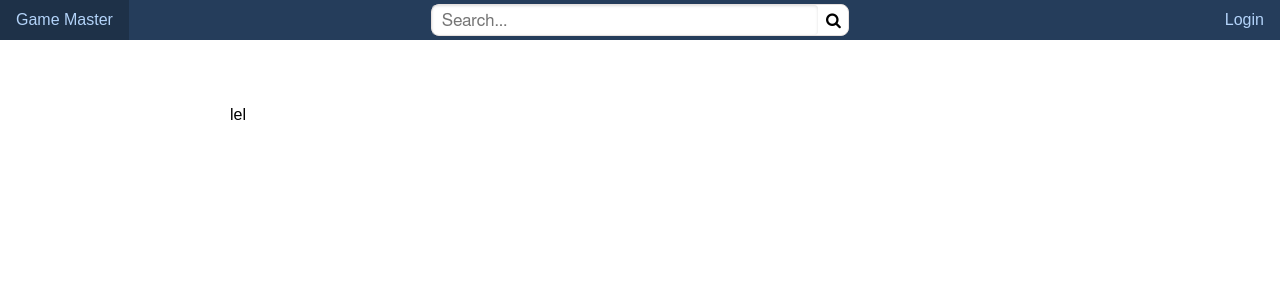
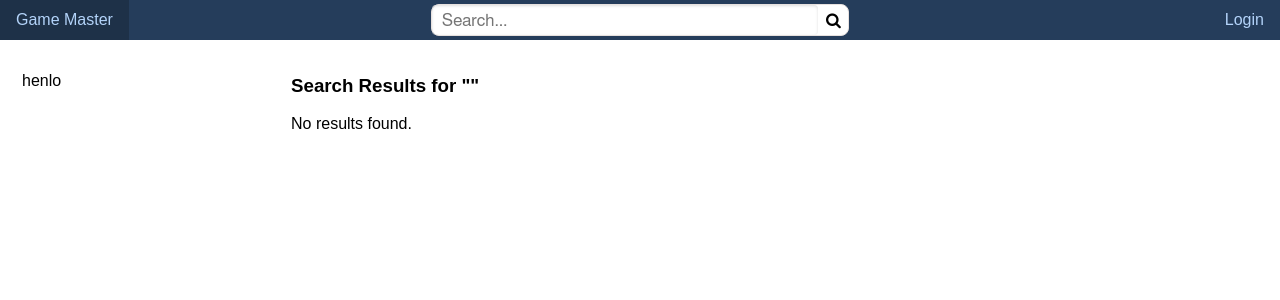
Before and after one commit to CSCI-5117-F26/developing-the-interactive-web-project-1-group-8, a Flask app: page /search in a window 1280 px wide. Shown: the top 300 px of the page. Run offline with Flask 3, Linux system fonts and the light colour scheme; some libraries are stand-ins or nearby versions.

Commit message:
basic search page

```diff
--- a/src/developing_the_interactive_web_project_1_group_8/server.py
+++ b/src/developing_the_interactive_web_project_1_group_8/server.py
@@ -8,13 +8,13 @@ from flask import (
     flash,
     request,
 )
-import developing_the_interactive_web_project_1_group_8.database as database
 import os
 from urllib.parse import urlencode, urlsplit
 from dotenv import load_dotenv
 from flask_wtf.csrf import CSRFProtect
 from authlib.integrations.flask_client import OAuth
 
+from developing_the_interactive_web_project_1_group_8 import db
 from developing_the_interactive_web_project_1_group_8.api import api, is_safe_avatar_url, get_user_photo
 from developing_the_interactive_web_project_1_group_8.decorators import requires_auth
 from developing_the_interactive_web_project_1_group_8.db import (
@@ -56,7 +56,7 @@ app.register_blueprint(api)
 @app.route("/")
 def index():
     """Dashboard page, where users can explore for new events"""
-    events = database.get_all_events()
+    events = db.get_all_events()
     sections = [
         ("Events from Popular Games", events),
         ("Events from Games You've Played", events),
--- a/src/developing_the_interactive_web_project_1_group_8/static/styles.css
+++ b/src/developing_the_interactive_web_project_1_group_8/static/styles.css
@@ -53,7 +53,8 @@
 /* --- Topbar Styles --- */
 #topbar {
   line-height: 1.5;
-
+  position: sticky;
+  top: 0;
   background-color: var(--color-topbar-background);
   color: var(--color-topbar-text);
   margin-bottom: 1em;
@@ -142,35 +143,12 @@ body {
 }
 
 main {
+
   box-sizing: border-box;
   max-width: 1120px;
-  margin: 30px auto;
+  /* margin: 30px auto; */
   padding: 0 22px;
 }
-
-/* .topbar-content {
-  display: grid;
-  grid-template-columns: minmax(0, 1fr) 380px minmax(0, 1fr);
-  align-items: center;
-  gap: 18px;
-}
-
-.topbar-search {
-  width: 100%;
-  margin: 0;
-} */
-
-/*
-#topbar #search-container {
-  box-sizing: border-box;
-  width: 100%;
-  margin: 0;
-}
-
-#topbar .menu-3 {
-  width: auto;
-  white-space: nowrap;
-} */
 
 .page-panel {
   box-sizing: border-box;
--- a/src/developing_the_interactive_web_project_1_group_8/static/topbar.js
+++ b/src/developing_the_interactive_web_project_1_group_8/static/topbar.js
@@ -7,19 +7,20 @@ var delayTimer;
 // the timer is implemented to avoid making too many API calls while the user is typing
 searchInput.addEventListener( "input", function ( event ) {
   const query = event.target.value;
-  console.log( "Search query:", query );
 
   if ( delayTimer ) {
     clearTimeout( delayTimer );
   }
 
   delayTimer = setTimeout( function () {
+    if ( query.trim() === "" ) return; // Don't make an API call for empty queries
+
     // Make an API call to the search endpoint with the query
     fetch( `/api/search?q=${ encodeURIComponent( query ) }` )
       .then( response => response.json() )
       .then( data => {
         console.log( "Search results:", data );
-        // You can update the UI with the search results here
+        // Update the UI with the search results here
       } )
       .catch( error => {
         console.error( "Error fetching search results:", error );
--- a/src/developing_the_interactive_web_project_1_group_8/templates/components/topbar.html
+++ b/src/developing_the_interactive_web_project_1_group_8/templates/components/topbar.html
@@ -10,12 +10,13 @@
       <form role="search" action="{{ url_for('search')}}" method="GET" aria-label="Site search"
         class="pure-form pure-g">
         <div id="search-container" class="pure-g">
-          <input type="search" id="search" name="q" autocomplete="off" placeholder="Search..." aria-label="Search" />
+          <input type="search" id="search" name="q" value="{{request.args.get('q','')}}" autocomplete="off"
+            placeholder="Search..." aria-label="Search" />
           <button type="submit" class=" fa fa-search" aria-label="Submit search"></button>
         </div>
-        <div id="search-results-container">
+        <!-- <div id="search-results-container">
           <ul id="search-results"></ul>
-        </div>
+        </div> -->
       </form>
     </div>
   </div>
--- a/src/developing_the_interactive_web_project_1_group_8/templates/event.html
+++ b/src/developing_the_interactive_web_project_1_group_8/templates/event.html
@@ -1,6 +1,6 @@
 {% extends "base.html" %}
 
-{% block title %} {{ event.name }} {% endblock %}
+{% block title %} {{ event.name }} - GameMaster {% endblock %}
 
 {% block head %}
 <link rel="stylesheet" href="{{ url_for('static', filename='event_grid.css') }}">
--- a/src/developing_the_interactive_web_project_1_group_8/templates/index.html
+++ b/src/developing_the_interactive_web_project_1_group_8/templates/index.html
@@ -1,6 +1,6 @@
 {% extends "base.html" %}
 
-{% block title %} Dashboard {% endblock %}
+{% block title %} Dashboard - GameMaster {% endblock %}
 
 {% block head %}
 <link rel="stylesheet" href="{{ url_for('static', filename='event_tile.css') }}">
--- a/src/developing_the_interactive_web_project_1_group_8/templates/search.html
+++ b/src/developing_the_interactive_web_project_1_group_8/templates/search.html
@@ -1,5 +1,22 @@
-{% extends "base.html" %} {% block content %}
-<section class="page-panel">
-  <p>lel</p>
-</section>
+{% extends "base.html" %}
+{% block title %} {{request.args.get('q','')}} - GameMaster Search {% endblock %}
+
+{% block content %}
+<div class="pure-g">
+  <div class="pure-u-1-4 search-filter">
+    <p>henlo</p>
+  </div>
+  <div class="pure-u-3-4 search-results">
+    <h3>Search Results for "{{request.args.get('q','')}}"</h3>
+    {% if results %}
+    <div class="event-grid">
+      {% for event in results %}
+      {% include "components/event_tile.html"%}
+      {% endfor %}
+    </div>
+    {% else %}
+    <p>No results found.</p>
+    {% endif %}
+  </div>
+</div>
 {% endblock %}
--- a/src/developing_the_interactive_web_project_1_group_8/templates/user.html
+++ b/src/developing_the_interactive_web_project_1_group_8/templates/user.html
@@ -1,5 +1,5 @@
 {% extends "base.html" %}
-{% block title %}{{ user.display_name }}{% endblock %}
+{% block title %}{{ user.display_name }} - GameMaster{% endblock %}
 {% block content %}
 <section class="profile-content page-panel">
   <img class="pure-img" src="{{ avatar_url }}" width="128" height="128">
```
Also changed, not shown: database.py (+0 -8 lines), src/developing_the_interactive_web_project_1_group_8/api.py (+20 -0 lines), src/developing_the_interactive_web_project_1_group_8/db.py (+18 -0 lines), src/developing_the_interactive_web_project_1_group_8/templates/settings.html (+5 -3 lines). Lines whose indentation alone changed are shown as unchanged.
